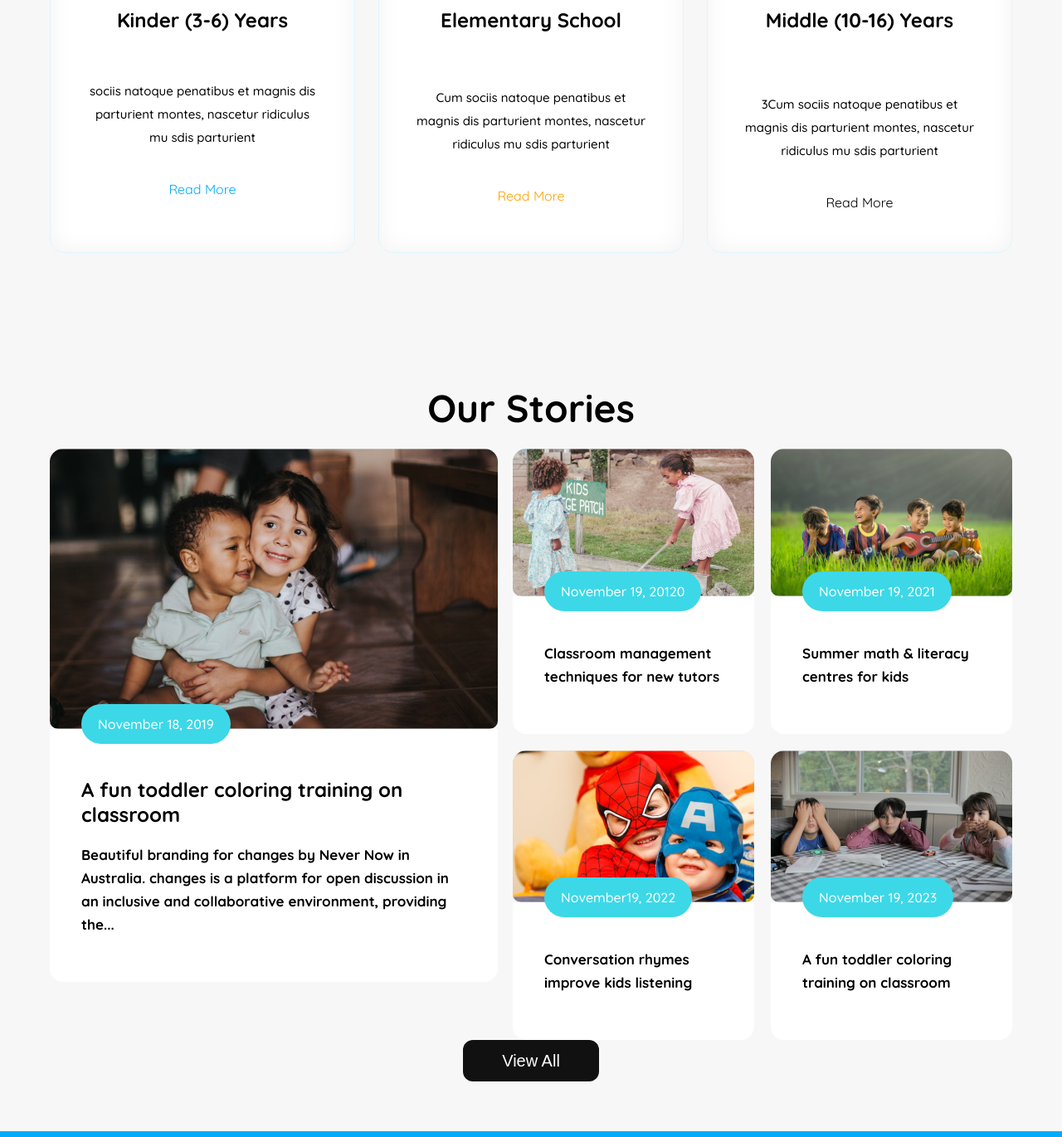
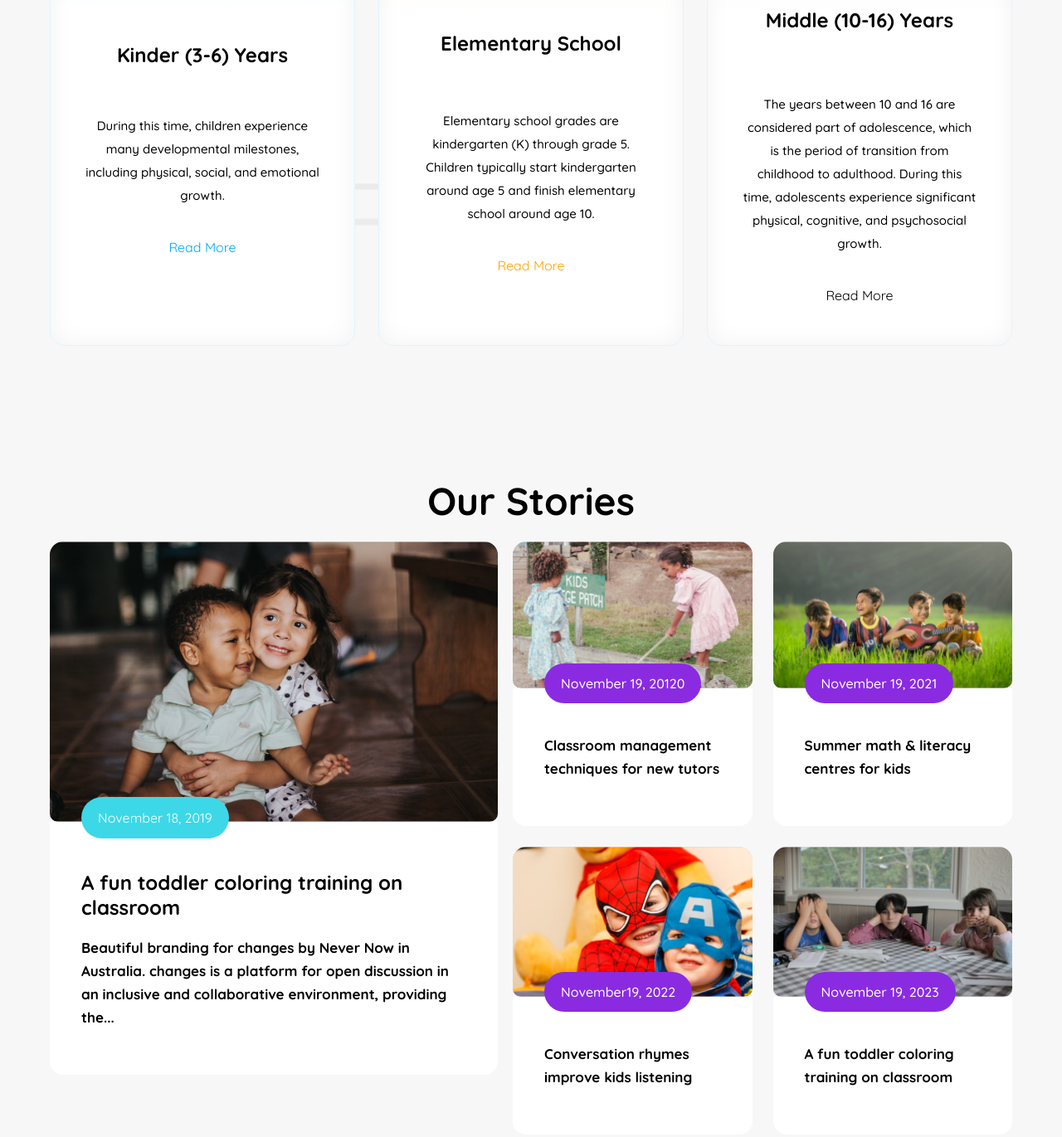
Before and after one commit to hasanul44imon/my-assignment1, a plain HTML site: page index.html in a window 1280 px wide. Shown: the part 1180-2551 px from the top of the page at 83% size. Drawn offline with Linux system fonts and the light colour scheme.

Commit message:
add html and css

```diff
--- a/index.html
+++ b/index.html
@@ -52,22 +52,19 @@
             <div class="column box-1">
                 <img src="assets/kinder.png" alt="food">
                 <h3 class="column-title">Kinder (3-6) Years</h3>
-                <p class="column-description">sociis natoque penatibus et magnis dis parturient montes, nascetur
-                    ridiculus mu sdis parturient</p>
+                <p class="column-description">During this time, children experience many developmental milestones, including physical, social, and emotional growth. </p>
                 <div class="color sky-blue">Read More</div>
             </div>
             <div class="column box-2">
                 <img src="assets/elementary.png" alt="books">
                 <h4 class="column-title">Elementary School</h4>
-                <p class="column-description">Cum sociis natoque penatibus et magnis dis parturient montes, nascetur
-                    ridiculus mu sdis parturient</p>
+                <p class="column-description">Elementary school grades are kindergarten (K) through grade 5. Children typically start kindergarten around age 5 and finish elementary school around age 10. </p>
                 <div class="color orange">Read More</div>
             </div>
             <div class="column box-3">
                 <img src="assets/middle.png" alt="things">
                 <h5 class="column-title">Middle (10-16) Years</h5>
-                <p class="column-description">3Cum sociis natoque penatibus et magnis dis parturient montes, nascetur
-                    ridiculus mu sdis parturient</p>
+                <p class="column-description">The years between 10 and 16 are considered part of adolescence, which is the period of transition from childhood to adulthood. During this time, adolescents experience significant physical, cognitive, and psychosocial growth. </p>
                 <div class="color purple">Read More</div>
             </div>
         </div>
@@ -79,7 +76,8 @@
                 <div class="left-box">
                     <img src="assets/story-1.png" alt="">
                     <div class="blog-content">
-                        <time class="post-date">November 18, 2019</time>
+                    <div class="fun">
+                        <time class="post-dates">November 18, 2019</time></div>
                         <h2>A fun toddler coloring training on classroom</h2>
                         <p class="box-description">Beautiful branding for changes by Never Now in Australia.
                             changes is a platform for open discussion in an inclusive and
--- a/style.css
+++ b/style.css
@@ -237,11 +237,11 @@ ul{
 }
 /* Story Section */
 .story-section{
-    background-color: url(../assets/bg.png);
     background-size: auto;
     background-repeat: repeat;
     background-position: top center;
     padding: 60px 0;
+    background-color: url(../assets/bg.png);
 }
 .container .title{
     text-align: center;
@@ -259,7 +259,7 @@ ul{
 .grid{
     display: grid;
     grid-template-columns: repeat(2, 1fr);
-    gap: 20px;
+    gap: 25px;
 }
 .container-boxes img{
     width: 100%;
@@ -285,9 +285,19 @@ h1 {
     top: -30px;
     cursor: pointer;
     position: absolute;
+    background-color: blueviolet;
 }
-.post-date{
-    background-color: rgba(60, 216, 232, 1)
+.blog-content .fun{
+    background-color: rgba(60, 216, 232, 1);
+    cursor: pointer;
+    position: absolute;
+    left: 38px;
+    top: -30px;
+    padding: 15px 20px;
+    border-radius: 35px;
+    color: rgba(255, 255, 255, 1);
+    font-weight: 136px;
+
 }
 .box-description {
     color: rgba(0, 0, 0, 1);
@@ -305,6 +315,7 @@ h1 {
 }
 .text-align{
         text-align: center;
+        padding: 20px 0;
 }
 /* footer section  */
 .footer {
```
